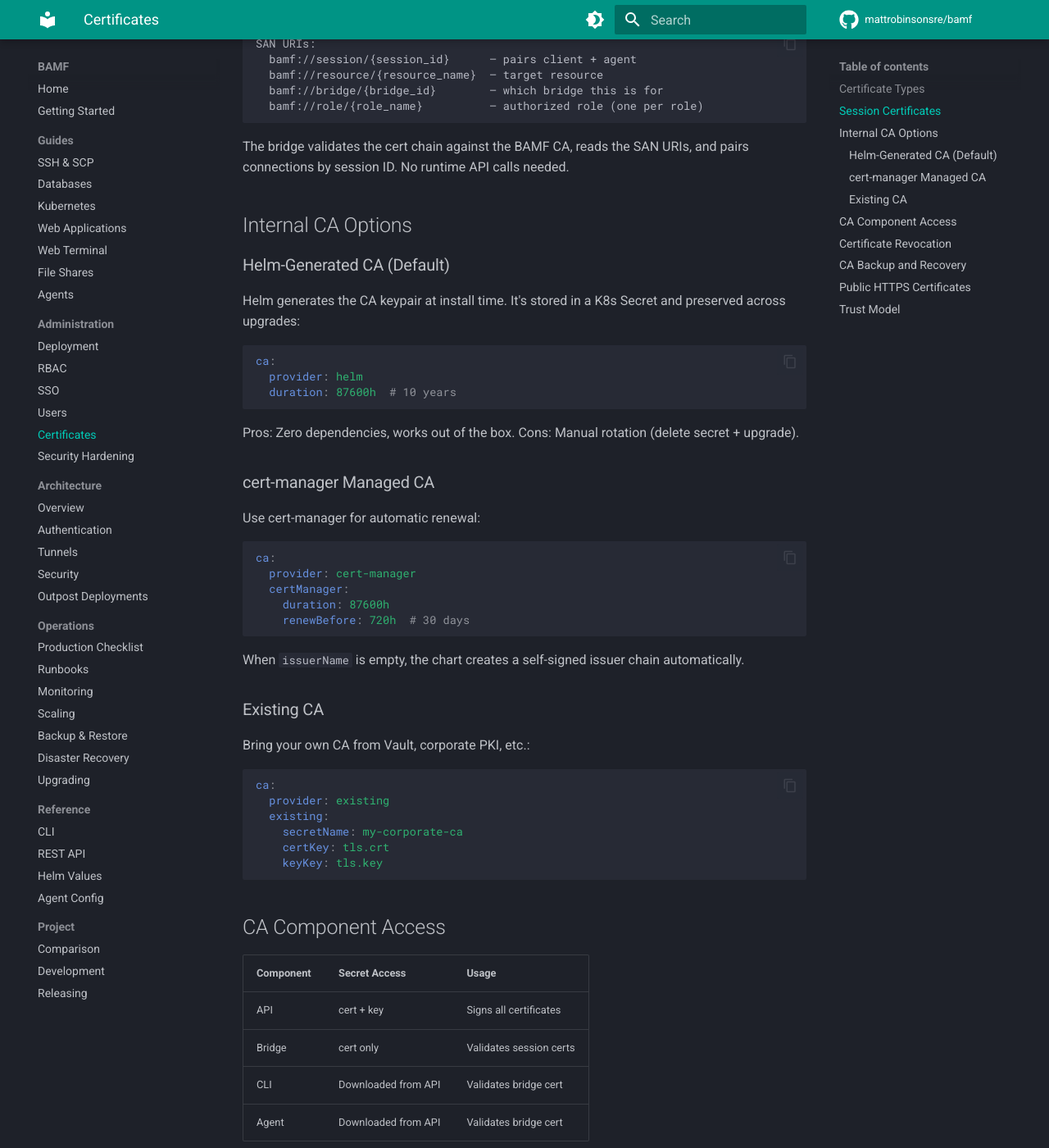
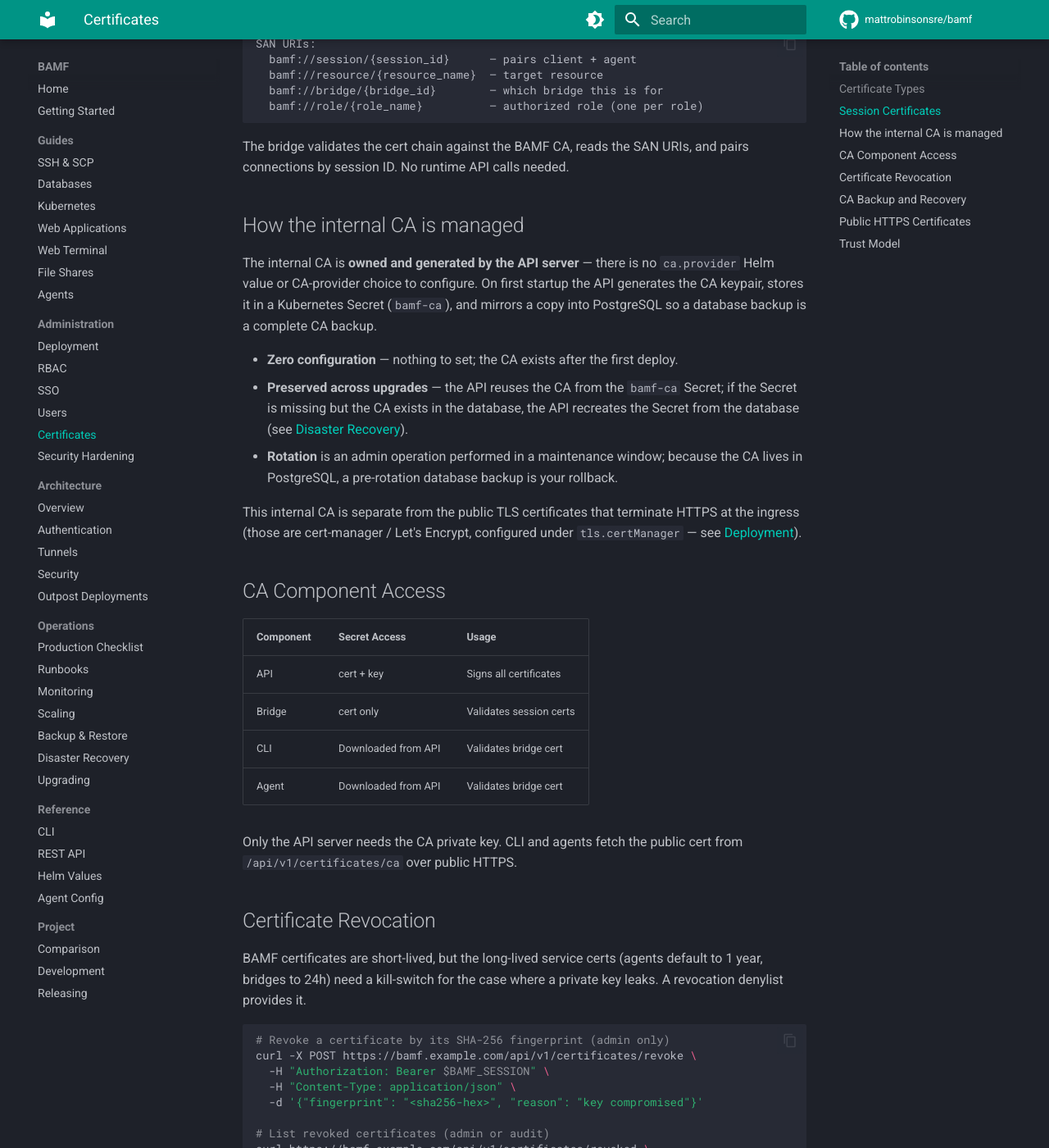
Before and after one commit to mattrobinsonsre/bamf, an MkDocs documentation site: the page built from docs/admin/certificates.md, in a window 1280 px wide and 1400 px high, scrolled down 711 px. Shown: the whole window at 82% size. Built offline with MkDocs 1.6.1 and Material for MkDocs 9.7.7, drawn with Linux system fonts in a browser that asks for light colours; comment, search, counter and statistics services are not loaded; some of the changed text lies outside the part shown.

Commit message:
docs: fix remaining actively-misleading drift (CA fiction, bitnami, bcrypt) (#220)
Three P1 items from the docs-drift audit that survived the earlier truthfulness
sweep (which fixed the same class in deployment.md but missed these):

- docs/admin/certificates.md documented a fictional `ca.provider: helm |
  cert-manager | existing` block and a `ca.provider: bootstrap-from-db` recovery
  step. No `ca` key exists in values.yaml/schema and no template consumes it, so
  following these fails `helm install`. Rewrote the section to the real model:
  the API owns and generates the CA, stores it in the bamf-ca Secret, and mirrors
  it to PostgreSQL (recreated from the DB on recovery). Dropped the non-existent
  `bamf admin ca export` step; pointed at the DR runbook.
- docs/admin/deployment.md claimed bundled PostgreSQL/Redis deploy "via the
  bitnami subchart". The chart declares no bitnami dependency (Chart.yaml only
  depends on kubamf) — they are plain StatefulSets from configurable images
  (core.postgresql.bundled.image / core.redis.bundled.image). Corrected both.
- services/bamf/auth/passwords.py: the hash_password docstring said "bcrypt-style
  salted hashing" then "Uses PBKDF2". Replaced with a straight description of the
  PBKDF2-SHA256 (100k) scheme it actually implements.

Refs #126.

````diff
--- a/docs/admin/certificates.md
+++ b/docs/admin/certificates.md
@@ -28,49 +28,24 @@
 The bridge validates the cert chain against the BAMF CA, reads the SAN URIs,
 and pairs connections by session ID. No runtime API calls needed.
 
-## Internal CA Options
+## How the internal CA is managed
 
-### Helm-Generated CA (Default)
+The internal CA is **owned and generated by the API server** — there is no
+`ca.provider` Helm value or CA-provider choice to configure. On first startup
+the API generates the CA keypair, stores it in a Kubernetes Secret (`bamf-ca`),
+and mirrors a copy into PostgreSQL so a database backup is a complete CA backup.
 
-Helm generates the CA keypair at install time. It's stored in a K8s Secret and
-preserved across upgrades:
+- **Zero configuration** — nothing to set; the CA exists after the first deploy.
+- **Preserved across upgrades** — the API reuses the CA from the `bamf-ca`
+  Secret; if the Secret is missing but the CA exists in the database, the API
+  recreates the Secret from the database (see
+  [Disaster Recovery](../operations/disaster-recovery.md)).
+- **Rotation** is an admin operation performed in a maintenance window; because
+  the CA lives in PostgreSQL, a pre-rotation database backup is your rollback.
 
-```yaml
-ca:
-  provider: helm
-  duration: 87600h  # 10 years
-```
-
-Pros: Zero dependencies, works out of the box.
-Cons: Manual rotation (delete secret + upgrade).
-
-### cert-manager Managed CA
-
-Use cert-manager for automatic renewal:
-
-```yaml
-ca:
-  provider: cert-manager
-  certManager:
-    duration: 87600h
-    renewBefore: 720h  # 30 days
-```
-
-When `issuerName` is empty, the chart creates a self-signed issuer chain
-automatically.
-
-### Existing CA
-
-Bring your own CA from Vault, corporate PKI, etc.:
-
-```yaml
-ca:
-  provider: existing
-  existing:
-    secretName: my-corporate-ca
-    certKey: tls.crt
-    keyKey: tls.key
-```
+This internal CA is separate from the public TLS certificates that terminate
+HTTPS at the ingress (those are cert-manager / Let's Encrypt, configured under
+`tls.certManager` — see [Deployment](deployment.md)).
 
 ## CA Component Access
 
@@ -126,14 +101,13 @@
 
 Recovery procedure:
 1. Restore PostgreSQL from backup
-2. Deploy BAMF with `ca.provider: bootstrap-from-db`
-3. API extracts CA from database, creates K8s Secret
+2. Deploy BAMF against the restored database
+3. On startup the API detects the missing `bamf-ca` Secret and recreates it from
+   the CA stored in the database
 4. All components start normally
 
-Manual extraction:
-```zsh
-bamf admin ca export --output ca.crt --key ca.key
-```
+See [Disaster Recovery](../operations/disaster-recovery.md) for the full
+break-glass procedure.
 
 ## Public HTTPS Certificates
 
````
Also changed, not shown: docs/admin/deployment.md (+7 -5 lines), 1 other file.
